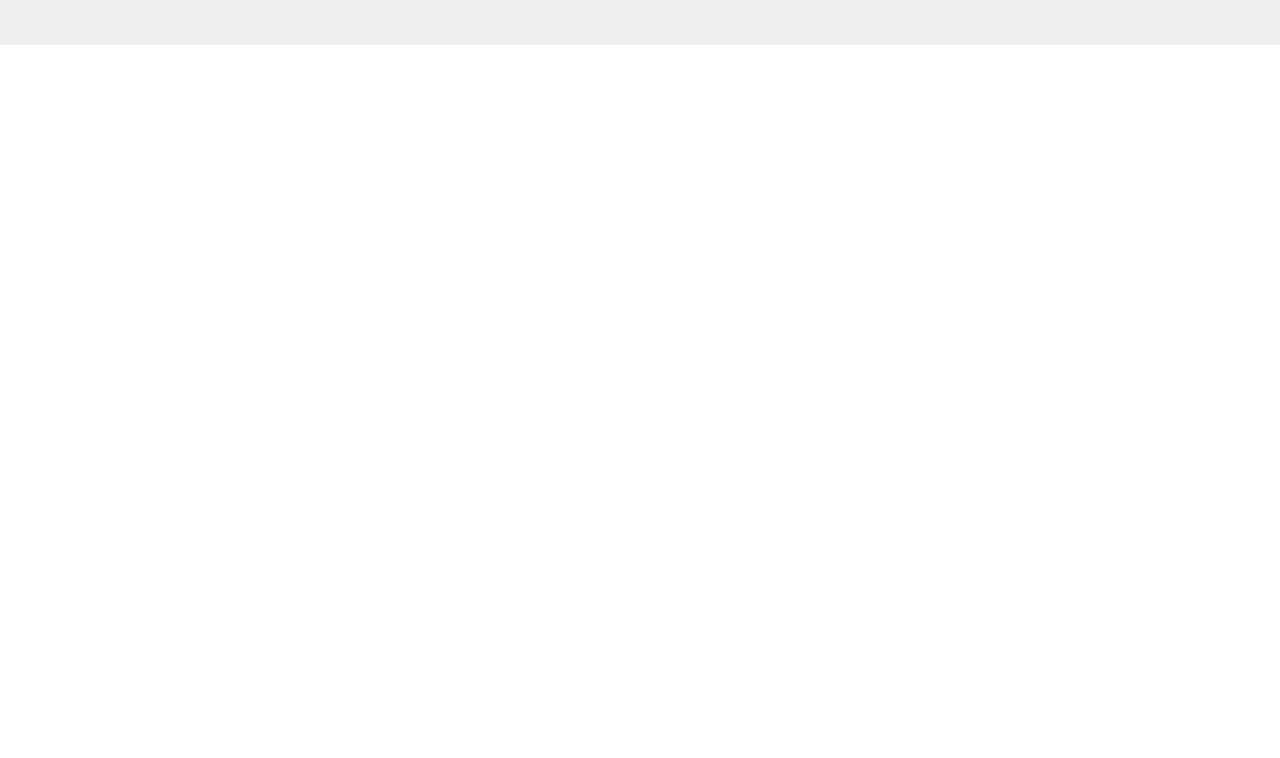
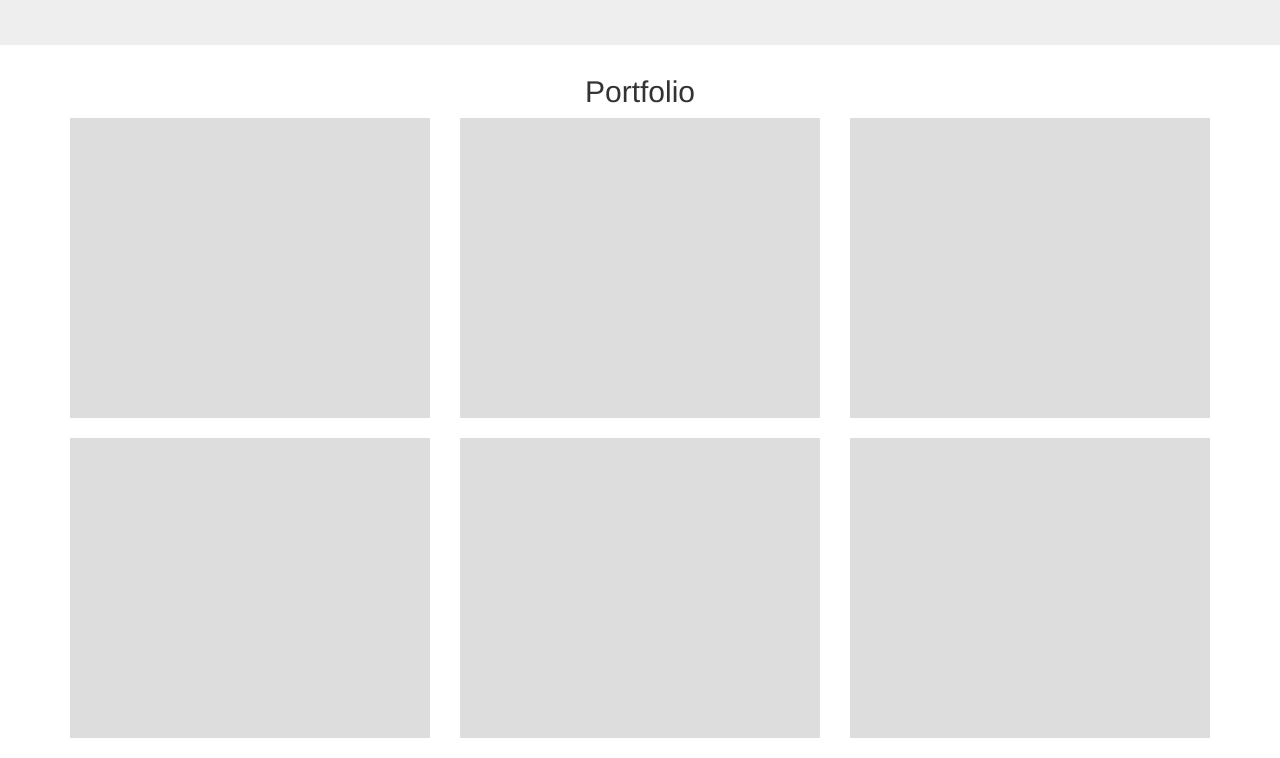
Before and after one commit to andreacontestabile/html-css-bootstrap-freelancer, a plain HTML site: page index.html in a window 1280 px wide. Shown: the part 603-1361 px from the top of the page. Before the commit the page ends 800 px from the top, so only its background shows below. Drawn offline with nearby package versions, Linux system fonts and the light colour scheme.

Commit message:
Struttura sezione Portfolio

```diff
--- a/css/style.css
+++ b/css/style.css
@@ -8,3 +8,15 @@
   width: 100%;
   background-color: #ddd;
 }
+
+#portfolio {
+  text-align: center;
+}
+
+.portfolio-item {
+  height: 300px;
+  width: 100%;
+  max-width: 500px;
+  margin: 0 auto 20px;
+  background-color: #ddd;
+}
--- a/index.html
+++ b/index.html
@@ -41,5 +41,32 @@
         </div>
       </div>
     </header>
+    <main>
+      <section id="portfolio">
+        <h2>Portfolio</h2>
+        <div class="container">
+          <div class="row">
+            <div class="col-xs-12 col-sm-6 col-md-4">
+              <div class="portfolio-item"></div>
+            </div>
+            <div class="col-xs-12 col-sm-6 col-md-4">
+              <div class="portfolio-item"></div>
+            </div>
+            <div class="col-xs-12 col-sm-6 col-md-4">
+              <div class="portfolio-item"></div>
+            </div>
+            <div class="col-xs-12 col-sm-6 col-md-4">
+              <div class="portfolio-item"></div>
+            </div>
+            <div class="col-xs-12 col-sm-6 col-md-4">
+              <div class="portfolio-item"></div>
+            </div>
+            <div class="col-xs-12 col-sm-6 col-md-4">
+              <div class="portfolio-item"></div>
+            </div>
+          </div>
+        </div>
+      </section>
+    </main>
   </body>
 </html>
```
